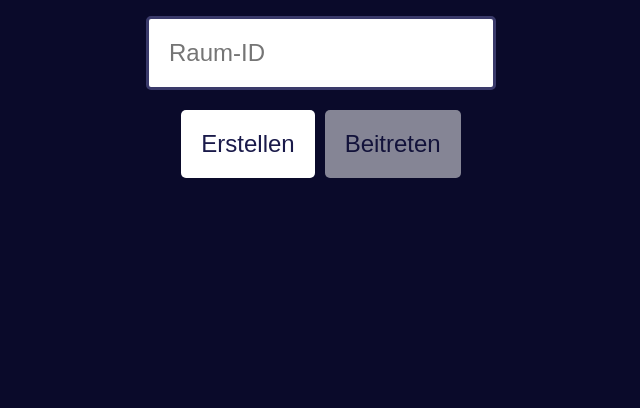
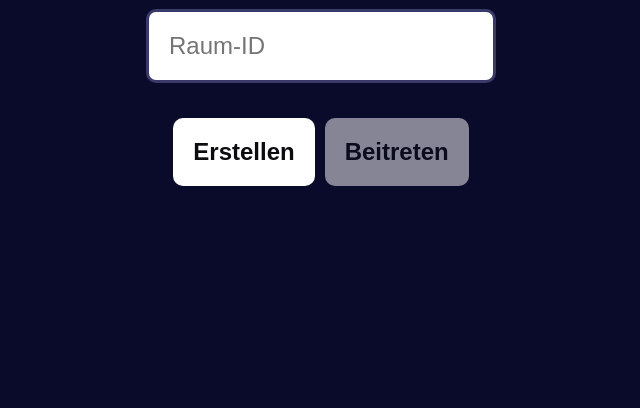
Before and after one commit to Baumii1/assoziationsspiel, a website: page index.html in a window 1280 px wide. Shown: the part 392-800 px from the top of the page, without its empty margins (319-959 px from the left). Drawn offline with nearby package versions, Linux system fonts and the light colour scheme; no server answers.

Commit message:
Join Redirect and css changes

```diff
--- a/lobby-script.js
+++ b/lobby-script.js
@@ -13,6 +13,11 @@ document.addEventListener('DOMContentLoaded', () => {
 
     // Spieler der Lobby beitreten
     socket.emit('joinLobby', lobbyCode); // Spieler der Lobby beitreten
+
+    // Weiterleitung zur Lobby-Seite
+    socket.on('redirect', (url) => {
+        window.location.href = url; // Weiterleitung zur Lobby-Seite
+    });
 
     // Event-Listener für den Copy-Button
     copyButton.addEventListener('click', function() {
--- a/server.js
+++ b/server.js
@@ -40,6 +40,7 @@ io.on('connection', (socket) => {
                     socket.join(lobbyCode);
                     io.to(lobbyCode).emit('playerJoined', lobbies[lobbyCode].players);
                     console.log(`Spieler ${socket.id} ist der Lobby ${lobbyCode} beigetreten.`);
+                    socket.emit('redirect', `lobby.html?lobbyCode=${lobbyCode}`);
                 } else {
                     socket.emit('error', 'Du bist bereits in dieser Lobby.');
                 }
--- a/style.css
+++ b/style.css
@@ -49,15 +49,17 @@ h1, h2 {
 }
 
 .btn {
+    width: 100%; /* Button auf volle Breite */
     padding: 20px; /* Größeres Padding */
     border: none;
-    border-radius: 5px;
-    background-color: #ffffff; /* Weißer Hintergrund */
-    color: #1a1a4a; /* Textfarbe passend zum Hintergrund */
+    border-radius: 10px; /* Abgerundete Ecken */
+    background-color: #ffffff; /* Button Hintergrundfarbe */
+    color: #0B0C10; /* Schriftfarbe */
     font-size: 24px; /* Größere Schriftgröße */
+    font-weight: bold; /* Fettschrift */
     cursor: pointer;
-    width: 100%; /* Volle Breite */
-    transition: background-color 0.3s; /* Nur Hintergrundfarbe bei Hover */
+    transition: background 0.3s, transform 0.2s;
+    margin-top: 15px; /* Abstand nach oben zu den Buttons */
 }
 
 .btn:disabled {
@@ -81,8 +83,8 @@ input[type="text"] {
     padding: 20px; /* Größeres Padding */
     margin: 10px 0;
     border: 3px solid #3a3a6a; /* Dickere Umrandung */
-    border-radius: 5px;
-    width: 350px; /* Breiteres Eingabefeld */
+    border-radius: 10px; /* Abgerundete Ecken */
+    width: 100%; /* Breiteres Eingabefeld */
     font-size: 24px; /* Größere Schriftgröße */
     transition: border-color 0.3s;
     background-color: #ffffff; /* Weißer Hintergrund */
```
